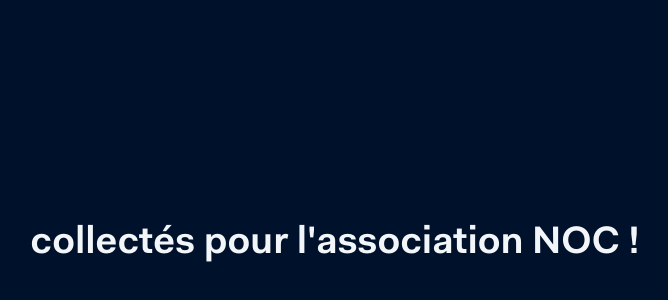
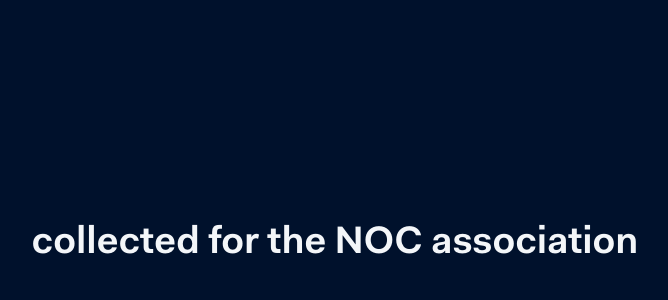
Before and after one commit to faisal33/demo-shopper-recognition, a website: page index.html in a window 1280 px wide. Shown: the part 106-406 px from the top of the page, without its empty margins (305-973 px from the left). Drawn offline with Linux system fonts and the light colour scheme; no server answers.

Commit message:
fix: update text

```diff
--- a/index.html
+++ b/index.html
@@ -25,7 +25,7 @@
 
         <h1 id="current-total"></h1>
 
-        <p>collectés pour l'association NOC !</p>
+        <p>collected for the NOC association</p>
         <!-- <img src="images/Logo_NOC_cmjn copie.png" /> -->
 
         <!-- <img src="images/NOC-logo.jpg" /> -->
```
